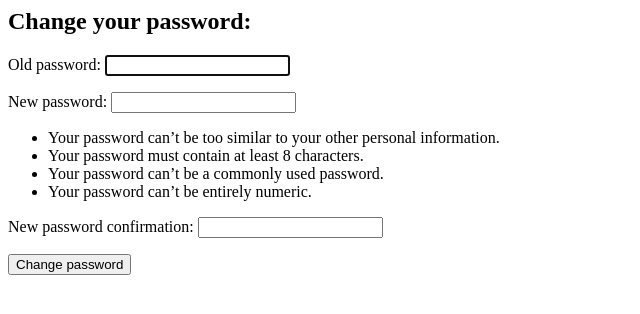
After one commit to nemaaho/project1, a Django app: page /password/ in a window 1280 px wide. The commit adds this page. Shown: the top 314 px of the page, without its empty margins (0-640 px from the left). Run offline with Django 4.2, Linux system fonts and the light colour scheme; a user stored in the database is signed in.

Commit message:
Salasanan vaihto onnistuu, uudelleenohjautuminen ei

```diff
--- a/cyber_project/webapp/templates/webapp/index.html
+++ b/cyber_project/webapp/templates/webapp/index.html
@@ -9,3 +9,5 @@
 <button>
     <a href="{% url 'webapp:detail' question.id %}">Start poll</a>
 </button>
+
+<a href="{% url 'webapp:password' %}">Change your password</a>
--- a/cyber_project/webapp/templates/webapp/login.html
+++ b/cyber_project/webapp/templates/webapp/login.html
@@ -1,3 +1,6 @@
+
+
+
 <h2>Welcome to do polls!</h2>
 <h2>First, log in:</h2>
 <form method="post">
--- /dev/null
+++ b/cyber_project/webapp/templates/webapp/password.html
@@ -0,0 +1,6 @@
+<h2>Change your password:</h2>
+<form method="post">
+    {% csrf_token %}
+    {{ form.as_p }}
+    <button type="submit">Change password</button>
+</form>
--- a/cyber_project/webapp/urls.py
+++ b/cyber_project/webapp/urls.py
@@ -2,6 +2,9 @@ from django.urls import path
 from django.contrib.auth import views as auth_views
 from . import views
 from django.contrib.auth.views import LoginView, LogoutView
+
+
+
 
 app_name = 'webapp'
 urlpatterns = [
@@ -13,5 +16,6 @@ urlpatterns = [
     #path('<int:pk>/results/', views.ResultsView.as_view(), name='results'),
     path('<int:question_id>/results/', views.resultsView, name='results'),
     path('<int:question_id>/vote/', views.vote, name='vote'),
-    path('last/', views.lastView, name='lastpage')
+    path('last/', views.lastView, name='lastpage'),
+    path('password/', views.PasswordsChangeView.as_view(template_name='webapp/password.html'), name='password'),
 ]
--- a/cyber_project/webapp/views.py
+++ b/cyber_project/webapp/views.py
@@ -3,8 +3,10 @@ from django.template import loader
 from django.http import HttpResponse, HttpResponseRedirect
 from django.shortcuts import get_object_or_404, render
 from django.contrib.auth.decorators import login_required
-from django.urls import reverse
+from django.urls import reverse, reverse_lazy
 from django.views import generic
+from django.contrib.auth.views import PasswordChangeView
+from django.contrib.auth.forms import PasswordChangeForm
 
 from .models import Choice, Question
 
@@ -77,3 +79,7 @@ def lastView(request):
         'combined_list' : combined_list,
     }
     return render(request, 'webapp/last.html', context)
+
+class PasswordsChangeView(PasswordChangeView):
+    form_class = PasswordChangeForm
+    success_url = reverse_lazy('home')
```
Also changed, not shown: cyber_project/db.sqlite3.
